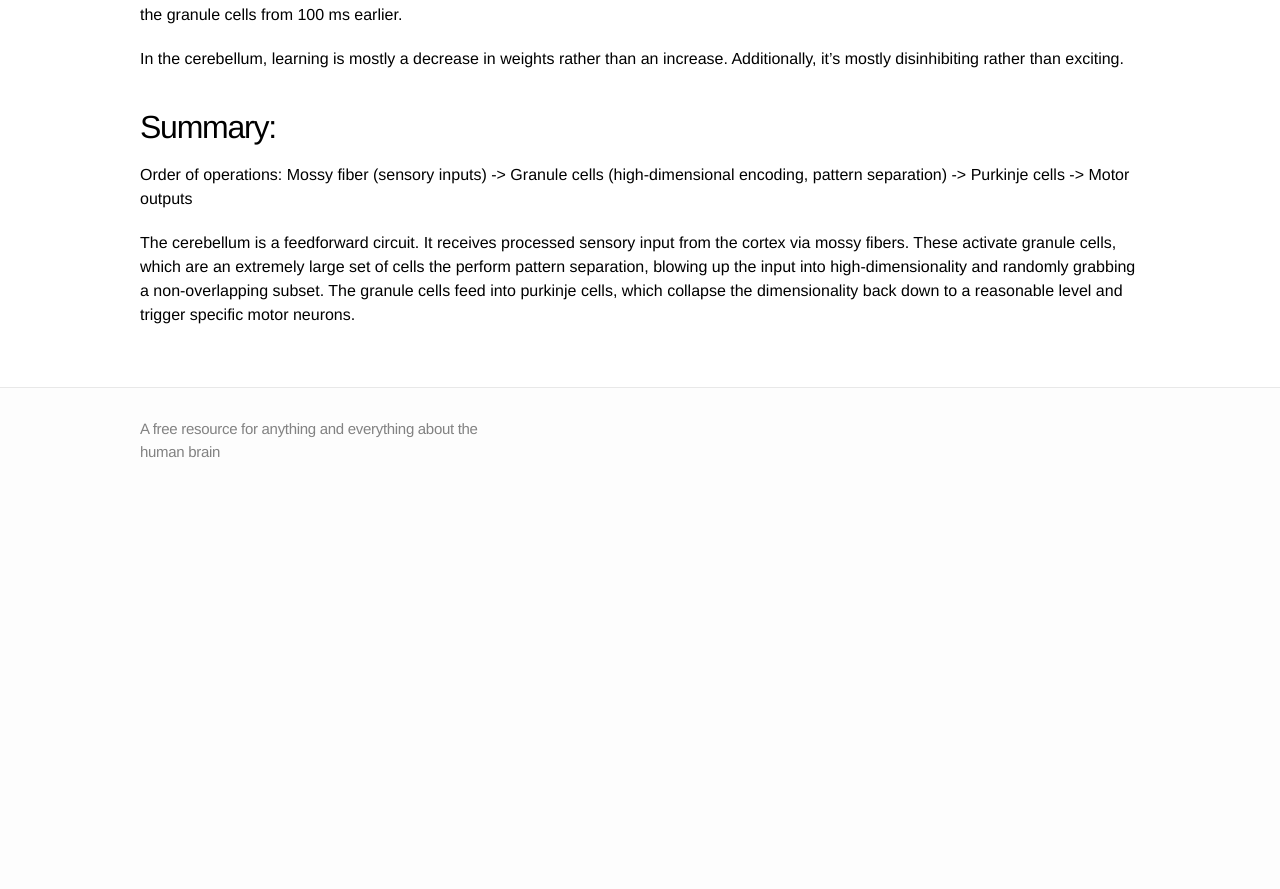
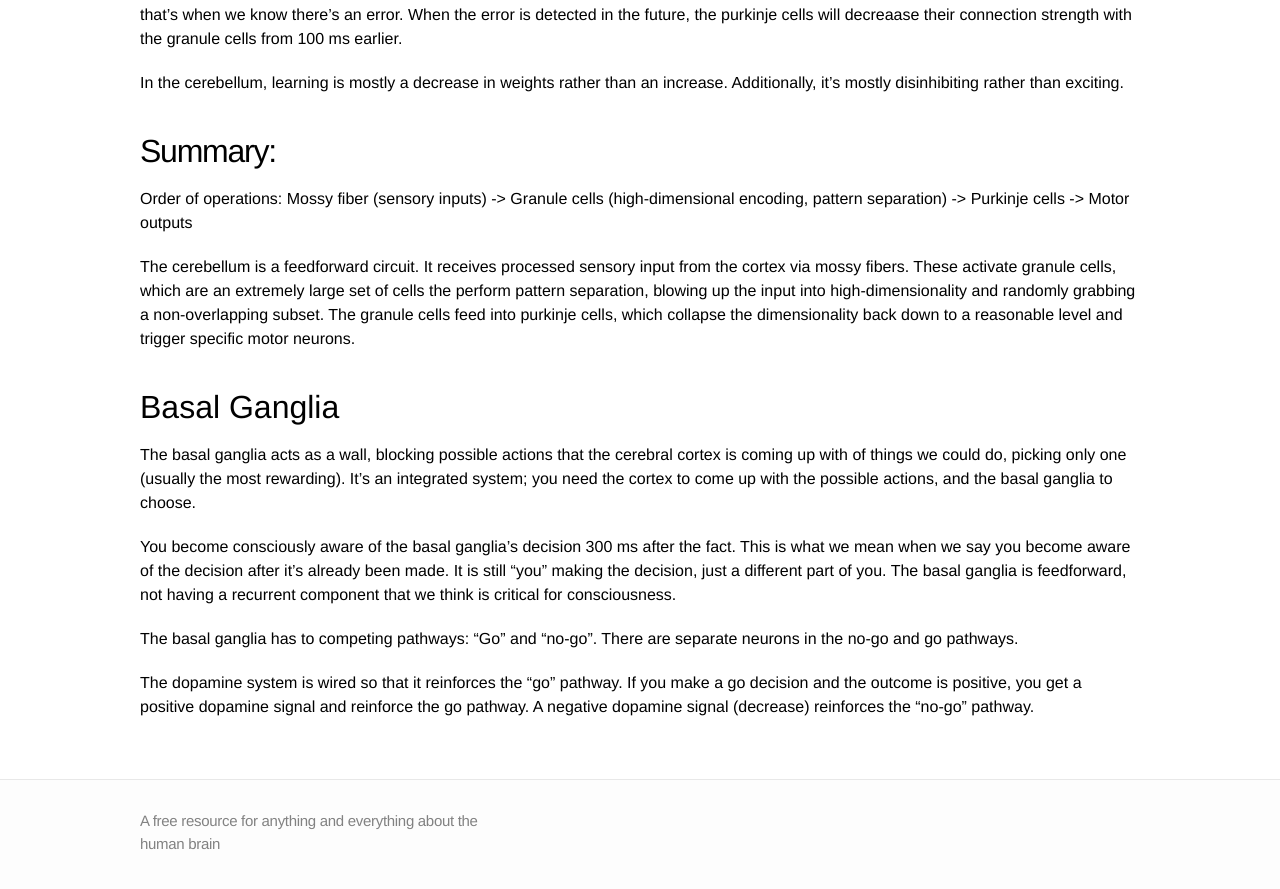
Before and after one commit to mdelsole/brain-nexus, a Jekyll site: the page built from computational-neuroscience/Motor/index.markdown, in a window 1280 px wide and 900 px high, scrolled down 2092 px. Shown: the top 889 px of the window. Built offline with Jekyll 4.4.1, drawn with Linux system fonts in a browser that asks for light colours; before the commit the page ends 2600 px from its top, so only the background shows below that.

Commit message:
basal ganglia

```diff
--- a/computational-neuroscience/Motor/index.markdown
+++ b/computational-neuroscience/Motor/index.markdown
@@ -71,3 +71,13 @@ Order of operations:
 Mossy fiber (sensory inputs) -> Granule cells (high-dimensional encoding, pattern separation) -> Purkinje cells -> Motor outputs
 
 The cerebellum is a feedforward circuit. It receives processed sensory input from the cortex via mossy fibers. These activate granule cells, which are an extremely large set of cells the perform pattern separation, blowing up the input into high-dimensionality and randomly grabbing a non-overlapping subset. The granule cells feed into purkinje cells, which collapse the dimensionality back down to a reasonable level and trigger specific motor neurons.
+
+# Basal Ganglia
+
+The basal ganglia acts as a wall, blocking possible actions that the cerebral cortex is coming up with of things we could do, picking only one (usually the most rewarding). It's an integrated system; you need the cortex to come up with the possible actions, and the basal ganglia to choose.
+
+You become consciously aware of the basal ganglia's decision 300 ms after the fact. This is what we mean when we say you become aware of the decision after it's already been made. It is still "you" making the decision, just a different part of you. The basal ganglia is feedforward, not having a recurrent component that we think is critical for consciousness.
+
+The basal ganglia has to competing pathways: "Go" and "no-go". There are separate neurons in the no-go and go pathways.
+
+The dopamine system is wired so that it reinforces the "go" pathway. If you make a go decision and the outcome is positive, you get a positive dopamine signal and reinforce the go pathway. A negative dopamine signal (decrease) reinforces the "no-go" pathway.
```
